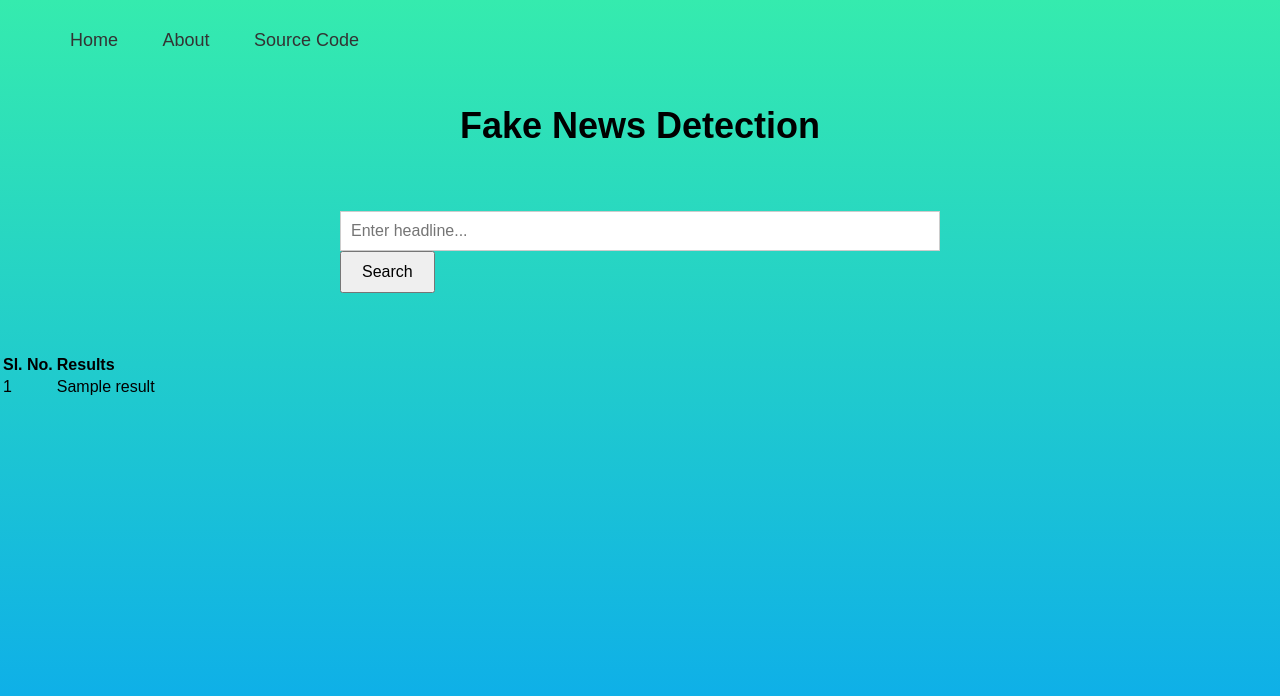
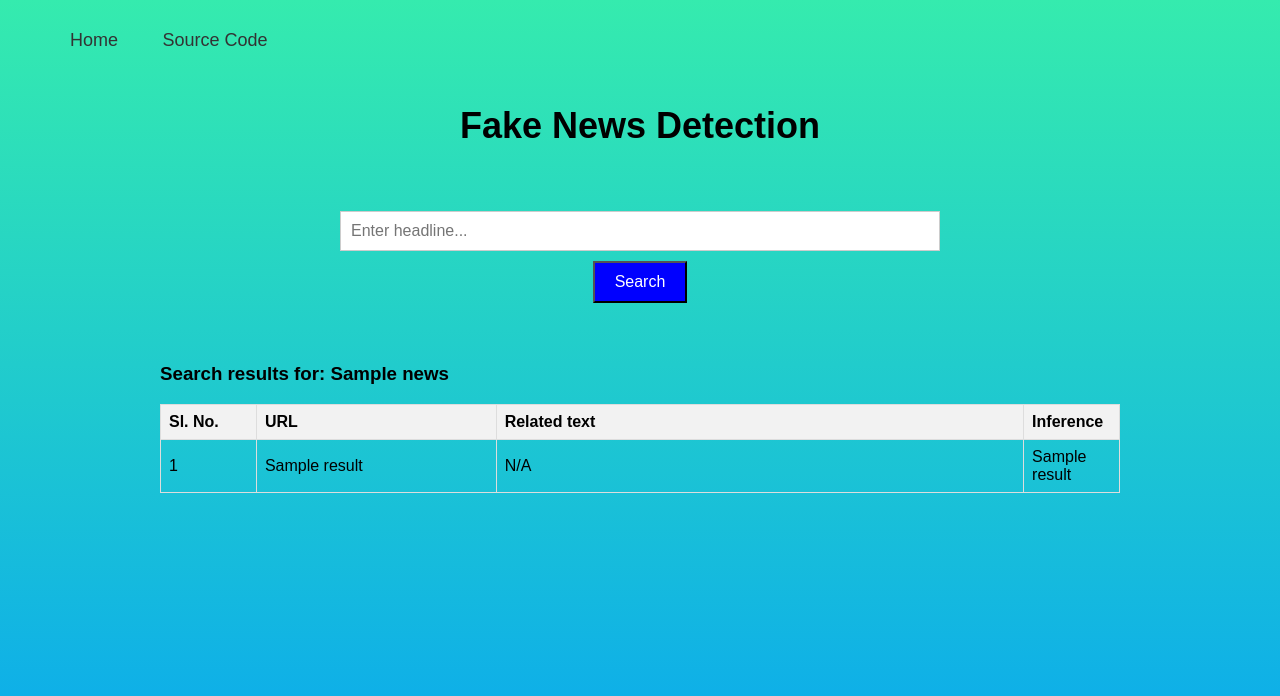
Before and after one commit to AriBora/Fake-News-Detection, a Flask app: template templates/home.html in a window 1280 px wide. Shown: the top 696 px of the page. Run offline with Flask 2, Linux system fonts and the light colour scheme; the template is opened without the code that fills it: most values are stand-ins (such as "Sample title", 1, 10 or a date in 2020).

Commit message:
Commit 3

```diff
--- a/app.py
+++ b/app.py
@@ -18,14 +18,14 @@ def check_news():
     news = request.form.get('searchInput')
     logging.info(f"Collected news: {news}")
 
-    related_news = scrape(news)
+    urls, related_news = scrape(news)
     logging.info(f"Scraped all links. {len(related_news)} links could be scraped.")
     imp_news = get_important_texts(related_news, news)
     result = calculate_similarity(news, imp_news)
-    # result = []
-    # for i in range(len(related_news)):
-    #     result.append([i+1,related_news[i]])
-    return render_template('home.html', results=result)
+    results = []
+    for i in range(len(result)):
+        results.append([i+1,urls[i],result[i][0],result[i][1]])
+    return render_template('home.html', News=news, results=results)
 
 
 if __name__=="__main__":
--- a/requirements.txt
+++ b/requirements.txt
@@ -8,6 +8,8 @@ beautifulsoup4
 lxml
 python-dotenv
 urllib3==1.26.6
-spacy
+nltk
+spacy==2.3.5
 Werkzeug==2.2.2
 Flask==2.0.1
+https://github.com/explosion/spacy-models/releases/download/en_core_web_sm-2.3.1/en_core_web_sm-2.3.1.tar.gz
--- a/src/google_search.py
+++ b/src/google_search.py
@@ -13,7 +13,7 @@ from src.logger import logging
 url = "https://google.serper.dev/news"
 
 def search(news):
-    payload = json.dumps({"q": news,"gl": "in","num":10})
+    payload = json.dumps({"q": news,"gl": "in","num":20})
     headers = {'X-API-KEY': google_search_api_key,'Content-Type': 'application/json'}
     response = requests.request("POST", url, headers=headers, data=payload)
 
@@ -26,21 +26,10 @@ def search(news):
     return links
 
 def scrape(news):
-    # links = search(news)
-    links = [
-            'https://www.firstpost.com/explainers/delhi-air-quality-pollution-what-is-artificial-rain-iit-kanpur-cloud-seeding-13358812.html',
-            'https://www.hindustantimes.com/india-news/iitkanpur-ready-to-tackle-delhi-ncr-air-pollution-with-artificial-rain-report-101699232424683.html',
-            'https://english.jagran.com/india/artificial-rain-to-tackle-delhi-air-pollution-iit-kanpur-readies-quick-fix-for-choking-delhiites-what-is-cloud-seeding-explained-10112072',
-            'https://www.ndtv.com/india-news/controlling-pollution-through-cloud-seeding-is-not-a-permanent-solution-says-iit-kanpur-professor-4559962',
-            'https://www.thehindu.com/news/national/artificial-rain-to-fix-pollution-remains-a-nebulous-science/article67522010.ece',
-            'https://timesofindia.indiatimes.com/city/delhi/delhi-to-explore-possibility-of-artificial-rain-rai/articleshow/105081890.cms',
-            'https://timestech.in/using-of-artificial-rain/',
-            'https://auto.economictimes.indiatimes.com/news/industry/odd-even-scheme-deferred-delhi-plans-cloud-seeding-ban-on-app-based-cabs-from-other-states-to-fight-smog/105082158',
-            'https://www.indiatoday.in/education-today/news/story/artificial-rain-test-successful-in-iit-kanpur-2397097-2023-06-23',
-            'https://indianexpress.com/article/cities/delhi/delhi-news-live-updates-pollution-aqi-arvind-kejriwal-mcd-9018341/']
+    links = search(news)
     logging.info(f"Loaded all links. {len(links)} links found.")
     other_news = []
-
+    useful_urls = []
     for url in links:
         try:
             page= requests.get(url)
@@ -58,9 +47,10 @@ def scrape(news):
             new_text = ' '
             new_text = new_text.join(texts)
             other_news.append(new_text)
+            useful_urls.append(url)
         except Exception as e:
             raise CustomException(e, sys)
-    return other_news
+    return useful_urls, other_news
 
 if __name__=="__main__":
     news = "IIT Kanpur develops artificial rain through cloud seeding technology"
--- a/static/styles.css
+++ b/static/styles.css
@@ -13,10 +13,7 @@ body {
     padding: 40px;
     border-radius: 5px;
     width: calc(80%);
-}
-
-.SearchButton{
-    margin:10px;
+    text-align: center;
 }
 
 input[type="text"] {
@@ -27,9 +24,11 @@ input[type="text"] {
     resize: none;
     overflow: hidden;
 }
+
 button {
-    padding: 10px 20px;
+    padding: 20px 20px;
     font-size: 16px;
+    margin-top: 50px;
 }
 
 nav {
@@ -48,3 +47,53 @@ h1 {
     font-size: 36px;
     text-align: center;
 }
+
+.answer {
+    width: 75%;
+    margin: 0 auto;
+}
+
+#results-table
+{
+    border:1px solid white;
+    align-items: center;
+    align-self: center;
+
+}
+
+.results-table {
+    border-collapse: collapse;
+    width: 100%;
+}
+
+.results-table th, .results-table td {
+    border: 1px solid #dddddd;
+    text-align: left;
+    padding: 8px;
+}
+
+.results-table th {
+    background-color: #f2f2f2;
+}
+
+.results-table td:nth-child(1) {
+    width: 10%;
+}
+.results-table td:nth-child(2) {
+    width: 25%;
+}
+.results-table td:nth-child(3) {
+    width: 55%;
+}
+.results-table td:nth-child(4) {
+    width: 10%;
+}
+
+.results-table ul {
+    list-style-type: none;
+    padding: 0;
+}
+
+.results-table li {
+    margin-bottom: 5px;
+}
--- a/templates/home.html
+++ b/templates/home.html
@@ -12,7 +12,6 @@
         <div >
             <nav>
                 <a href="/">Home</a>
-                <a href="#about">About</a>
                 <a href="https://github.com/AriBora/Fake-News-Detection/blob/main">Source Code</a>
             </nav>
         </div>
@@ -22,25 +21,42 @@
                 <label for="searchInput"></label>
                 <input type="text" id="searchInput" name="searchInput" size="60" placeholder="Enter headline...">
                 <br/>
-                <button type="submit" id="SubmitButton" >Search</button>
+                <button type="submit" id="SubmitButton" style="background-color: blue; color: white; padding: 10px 20px; margin-top: 10px;">Search</button>
             </div>
         </form>
 
     </div>
 
     {% if results %}
+    <div class="answer">
+    <h3>Search results for: {{News}}</h3>
     <table id="results-table" class="results-table">
         <tr>
             <th>Sl. No.</th>
-            <th>Results</th>
+            <th>URL</th>
+            <th>Related text</th>
+            <th>Inference</th>
         </tr>
         {% for result in results %}
         <tr>
             <td>{{ result[0] }}</td>
             <td>{{ result[1] }}</td>
+            <td>
+                {% if result[2] %}
+                    <ul>
+                        {% for item in result[2] %}
+                            <li>{{ item }}</li>
+                        {% endfor %}
+                    </ul>
+                {% else %}
+                    N/A
+                {% endif %}
+            </td>
+            <td>{{ result[3] }}</td>
         </tr>
         {% endfor %}
     </table>
+    </div>
     {% endif %}
 
 </body>
```
Also changed, not shown: src/calc_similiarity.py (+3 -5 lines).
